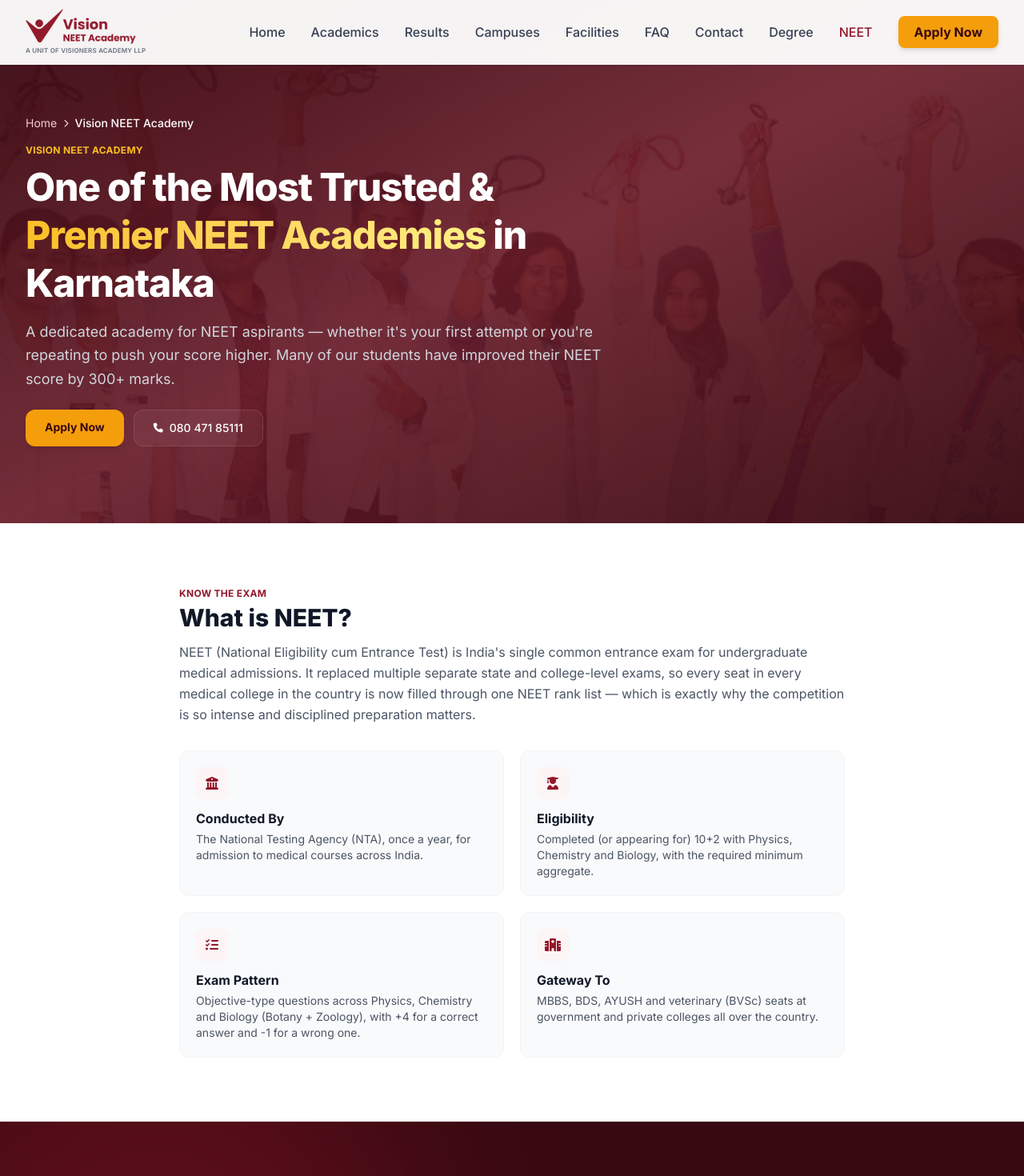
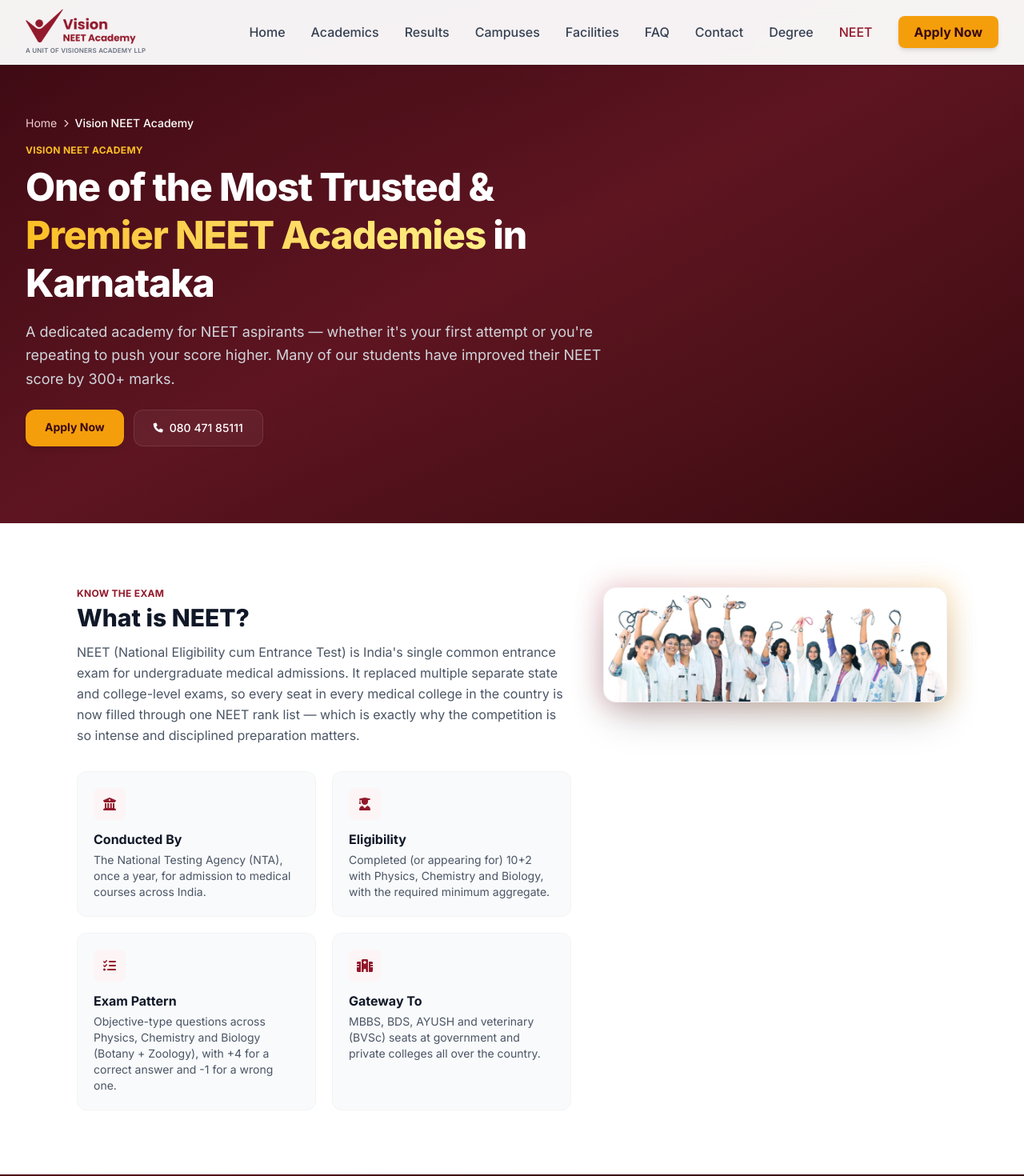
Before and after one commit to preetham-spec/visionedu, a React (Vite) app: page /neet-academy in a window 1280 px wide. Shown: the top 1470 px of the page at 80% size. Built offline with nearby package versions, Linux system fonts and the light colour scheme.

Commit message:
Move NEET Academy hero photo into the What is NEET section
Reverts the hero to its plain gradient background and places the
student photo as a card alongside the What is NEET copy instead.

```diff
--- a/src/pages/NeetAcademy.jsx
+++ b/src/pages/NeetAcademy.jsx
@@ -86,10 +86,7 @@
         ]}
       />
       {/* Hero */}
-      <section
-        className="relative pt-28 pb-16 md:pt-36 md:pb-24 overflow-hidden bg-brand-950 text-white bg-cover bg-center"
-        style={{ backgroundImage: 'url(/images/hero.jpg)' }}
-      >
+      <section className="relative pt-28 pb-16 md:pt-36 md:pb-24 overflow-hidden bg-brand-950 text-white">
         <div className="absolute inset-0">
           <div className="absolute top-[-10%] left-[-10%] w-[50%] h-[50%] bg-brand-700/40 rounded-full blur-[120px]"></div>
           <div className="absolute bottom-[-20%] right-[-10%] w-[60%] h-[60%] bg-accent-600/20 rounded-full blur-[150px]"></div>
@@ -97,7 +94,7 @@
             className="absolute inset-0 opacity-10"
             style={{ backgroundImage: 'radial-gradient(#ffffff 1px, transparent 1px)', backgroundSize: '40px 40px' }}
           ></div>
-          <div className="absolute inset-0 bg-gradient-to-br from-brand-950/95 via-brand-900/90 to-brand-950/95"></div>
+          <div className="absolute inset-0 bg-gradient-to-br from-brand-950/90 via-brand-900/80 to-brand-950/95"></div>
         </div>
         <div className="max-w-7xl mx-auto px-4 sm:px-6 lg:px-8 relative z-10">
           <div className="max-w-3xl">
@@ -140,7 +137,9 @@
 
       {/* What is NEET */}
       <section className="py-14 md:py-20 bg-white">
-        <div className="max-w-4xl mx-auto px-4 sm:px-6 lg:px-8">
+        <div className="max-w-6xl mx-auto px-4 sm:px-6 lg:px-8">
+          <div className="grid lg:grid-cols-12 gap-10 items-start">
+            <div className="lg:col-span-7">
               <h2 className="text-brand-700 font-bold tracking-wide uppercase text-xs mb-1">Know The Exam</h2>
               <h3 className="text-2xl sm:text-3xl font-extrabold text-gray-900 mb-3">What is NEET?</h3>
               <p className="text-sm sm:text-base text-gray-600 leading-relaxed mb-8">
@@ -160,6 +159,17 @@
                     <p className="text-xs sm:text-sm text-gray-600">{f.text}</p>
                   </div>
                 ))}
+              </div>
+            </div>
+
+            <div className="lg:col-span-5 relative mt-2 lg:mt-0">
+              <div className="absolute -inset-1 bg-gradient-to-r from-brand-500 to-accent-500 rounded-2xl blur-lg opacity-30"></div>
+              <img
+                src="/images/hero.jpg"
+                alt="Vision NEET Academy students"
+                className="relative rounded-2xl shadow-2xl w-full h-64 sm:h-80 lg:h-full object-cover border border-gray-100"
+              />
+            </div>
           </div>
         </div>
       </section>
```
Lines whose indentation alone changed are shown as unchanged.
